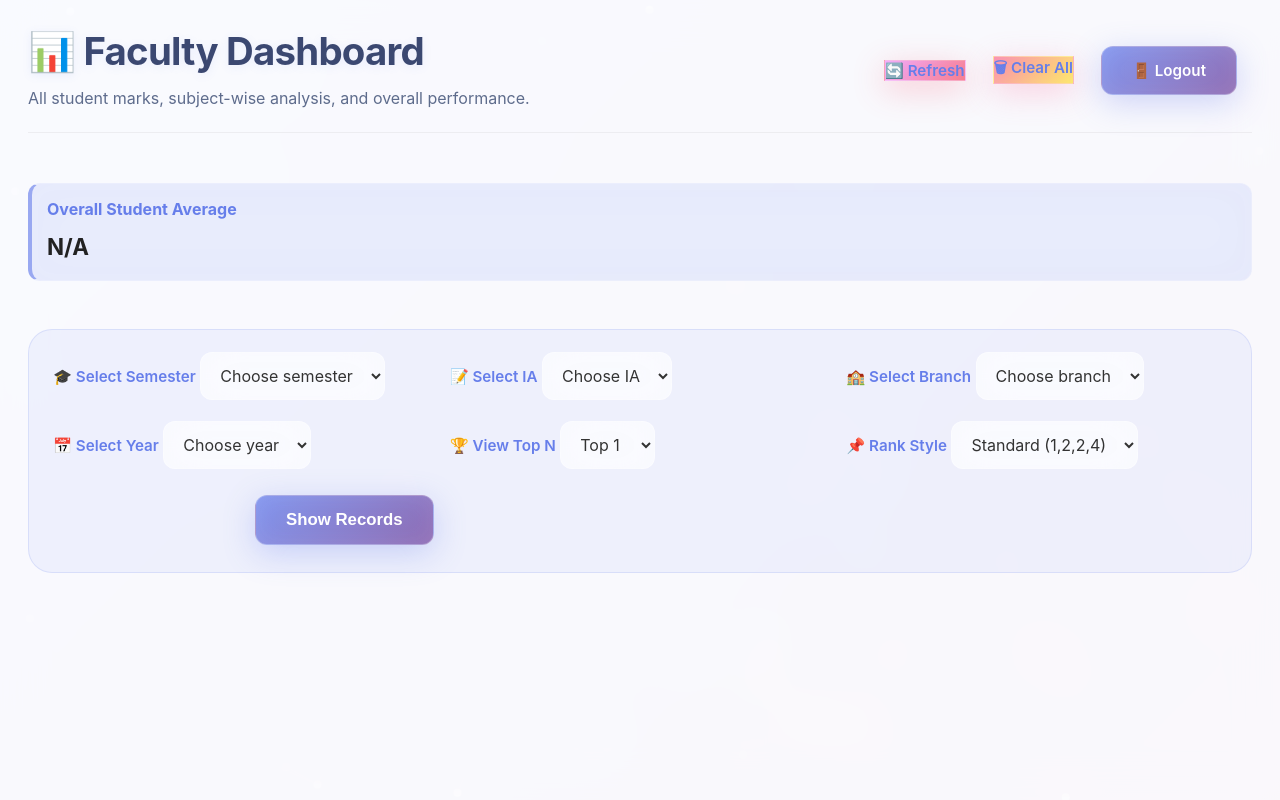
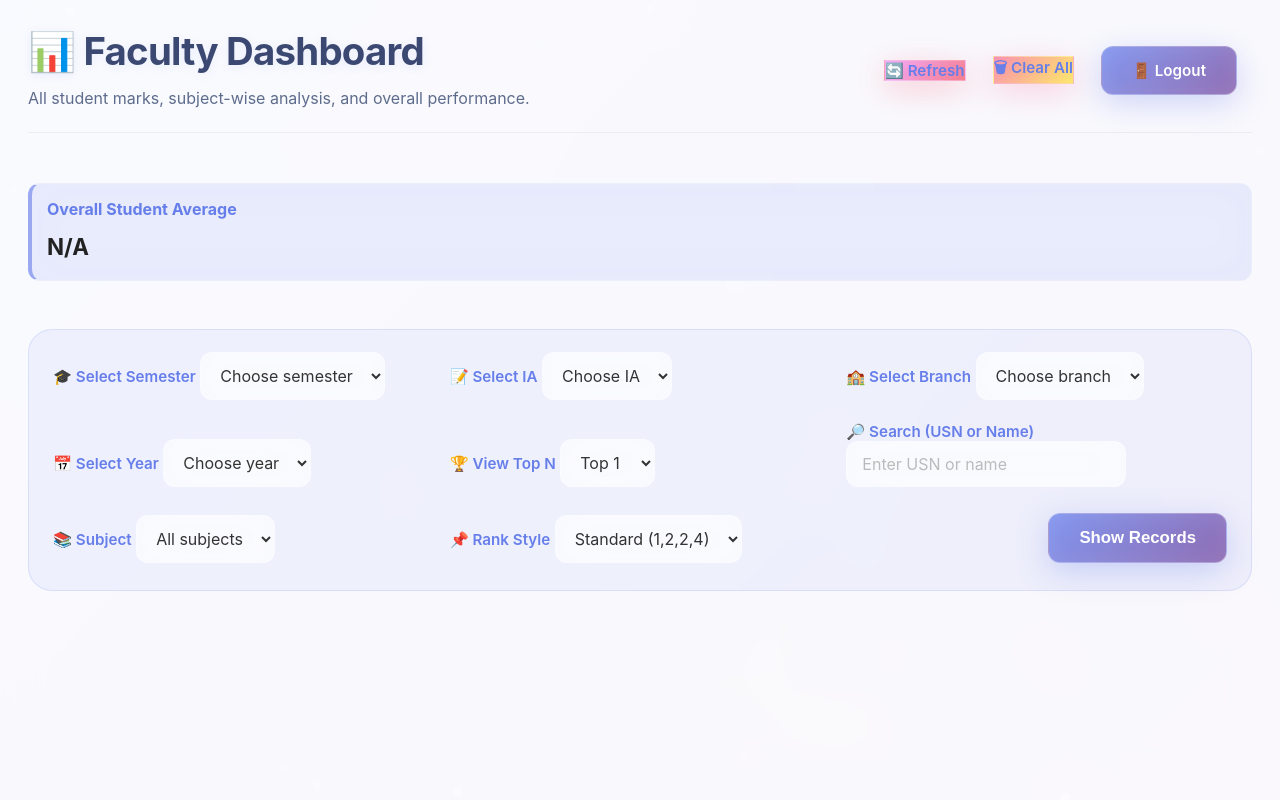
Before and after one commit to tmchandraiah567-spec/progress-report, a Flask app: page /faculty in a window 1280 px wide. Run offline with Flask 3, Linux system fonts and the light colour scheme; the visitor is signed in with stand-in values (Sample User, id 1).

Commit message:
Add search/subject UI summary and backup-before-save already implemented

```diff
--- a/app.py
+++ b/app.py
@@ -2,6 +2,7 @@ from flask import Flask, render_template, request, redirect, session, jsonify
 import pandas as pd
 import os
 import json
+from datetime import datetime
 
 app = Flask(__name__)
 app.secret_key = "secret123"
@@ -103,6 +104,17 @@ def load_df():
 
 def save_df(df):
     try:
+        # create a timestamped backup before overwriting the main file
+        try:
+            backup_dir = os.path.join(os.path.dirname(FILE) or '.', 'backups')
+            os.makedirs(backup_dir, exist_ok=True)
+            timestamp = datetime.now().strftime('%Y%m%d_%H%M%S')
+            backup_fp = os.path.join(backup_dir, f"students_{timestamp}.xlsx")
+            df.to_excel(backup_fp, index=False)
+        except Exception:
+            # backup failure should not block saving the main file
+            pass
+
         df.to_excel(FILE, index=False)
         # Add filters to the Excel sheet
         from openpyxl import load_workbook
@@ -334,6 +346,9 @@ def faculty():
     year_selected = request.values.get('year', '')
     top_n = request.values.get('top_n', '1')  # New parameter for top N selection
     rank_style = request.values.get('rank_style', 'standard')  # ranking style: 'standard' or 'dense'
+    # New filters
+    search = request.values.get('search', '').strip()
+    subject_selected = request.values.get('subject', '').strip().lower()
 
     df = load_df().fillna("")
     filtered = pd.DataFrame(columns=df.columns)
@@ -352,6 +367,34 @@ def faculty():
         filtered['usn_number'] = filtered['usn'].apply(extract_usn_number)
         filtered = filtered.sort_values(by='usn_number', ascending=True, kind='stable')
         filtered = filtered.drop('usn_number', axis=1)
+
+        # build list of available subjects in this filtered set (canonical keys)
+        available_subjects = set()
+        for subjects_json in filtered['subjects']:
+            try:
+                subs = json.loads(subjects_json)
+                for s in subs:
+                    canon = normalize_subject(s)
+                    if canon:
+                        available_subjects.add(canon)
+            except:
+                pass
+        available_subjects = sorted(available_subjects)
+
+        # Apply subject filter if provided
+        if subject_selected:
+            def has_subject(row):
+                try:
+                    subs = json.loads(row['subjects'])
+                    return any(normalize_subject(s) == subject_selected for s in subs)
+                except:
+                    return False
+            filtered = filtered[filtered.apply(has_subject, axis=1)]
+
+        # Apply text search on USN or name
+        if search:
+            s = search.lower()
+            filtered = filtered[filtered['usn'].fillna('').astype(str).str.lower().str.contains(s) | filtered['name'].fillna('').astype(str).str.lower().str.contains(s)]
 
         if len(filtered) > 0:
             overall_avg = float(filtered['average'].mean())
@@ -418,6 +461,9 @@ def faculty():
         exam_selected=exam_selected,
         branch_selected=branch_selected,
         year_selected=year_selected,
+        search=search,
+        subject_selected=subject_selected,
+        available_subjects=locals().get('available_subjects', []),
         filters_applied=filters_applied,
         total_records=len(filtered),
         top_n=top_n,
--- a/templates/faculty.html
+++ b/templates/faculty.html
@@ -88,6 +88,19 @@
                         </select>
                     </div>
                     <div class="filter-group">
+                        <label for="search">🔎 Search (USN or Name)</label>
+                        <input id="search" name="search" type="text" placeholder="Enter USN or name" value="{{ search or '' }}">
+                    </div>
+                    <div class="filter-group">
+                        <label for="subject">📚 Subject</label>
+                        <select id="subject" name="subject">
+                            <option value="">All subjects</option>
+                            {% for subj in available_subjects %}
+                            <option value="{{ subj }}" {% if subj == subject_selected %}selected{% endif %}>{{ subj.title() }}</option>
+                            {% endfor %}
+                        </select>
+                    </div>
+                    <div class="filter-group">
                         <label for="rank_style">📌 Rank Style</label>
                         <select id="rank_style" name="rank_style">
                             <option value="standard" {% if rank_style == 'standard' %}selected{% endif %}>Standard (1,2,2,4)</option>
@@ -106,6 +119,12 @@
             {% if filters_applied %}
             <div class="selection-summary">
                 <p>Showing records for <strong>Semester {{ semester_selected }}</strong>, <strong>{{ exam_selected }}</strong>, <strong>{{ branch_selected }}</strong>, <strong>{{ year_selected }}</strong>. <strong>{{ total_records }}</strong> students found.</p>
+                {% if search %}
+                <p>🔎 <strong>Search</strong>: {{ search }}</p>
+                {% endif %}
+                {% if subject_selected %}
+                <p>📚 <strong>Subject filter</strong>: {{ subject_selected.title() }}</p>
+                {% endif %}
             </div>
             {% endif %}
 
```
